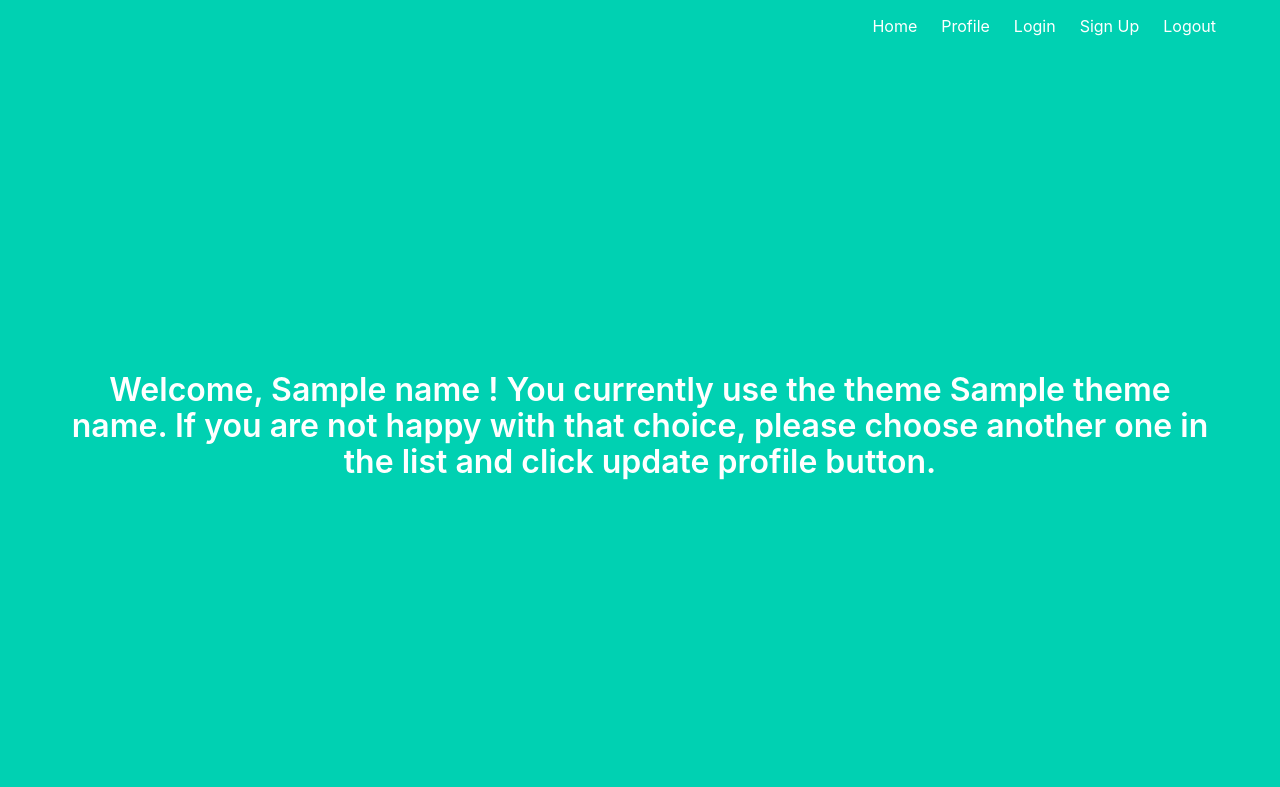
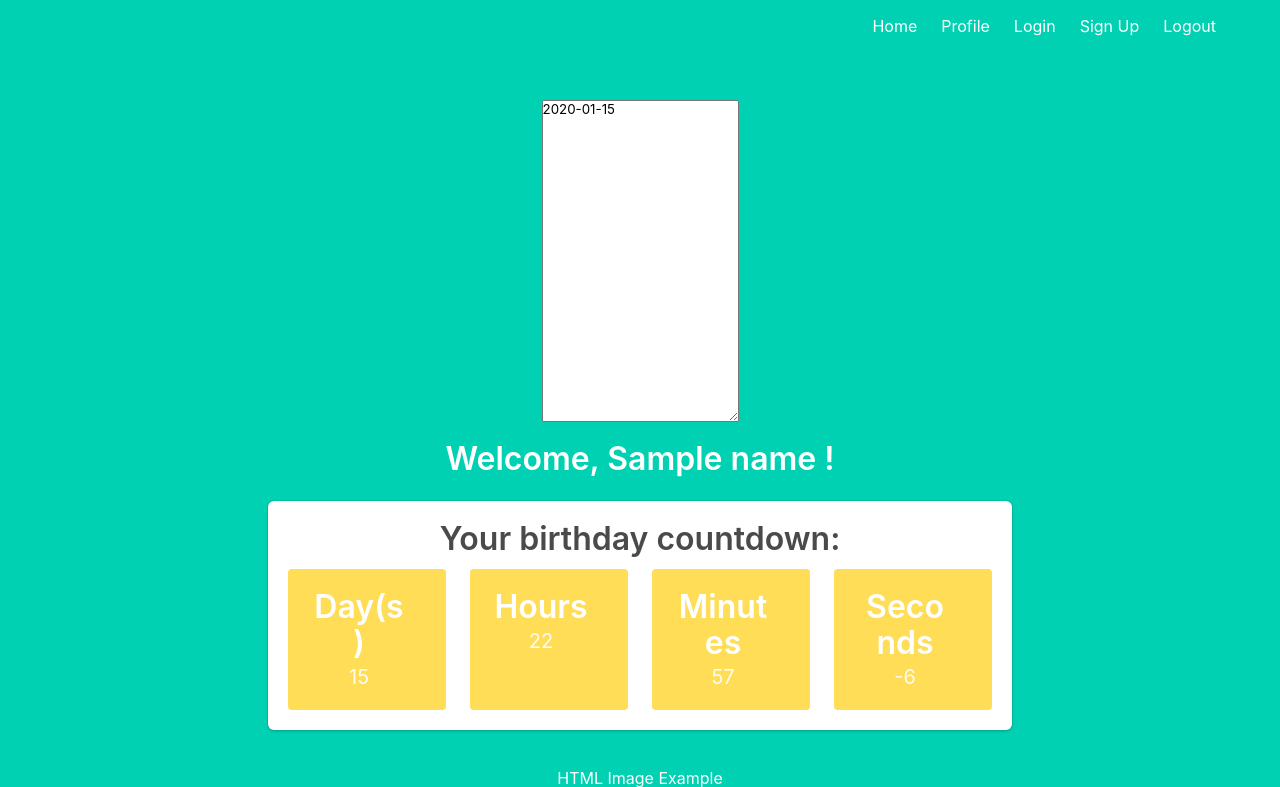
Before and after one commit to gpozzetti/dummy_user_model, a Flask app: template templates/profile.html in a window 1280 px wide. Shown: the top 787 px of the page. Before the commit the page ends 480 px from the top, so only its background shows below. Run offline with Flask 2, Linux system fonts and the light colour scheme; the template is opened without the code that fills it: most values are stand-ins (such as "Sample title", 1, 10 or a date in 2020).

Commit message:
adding frontend profile features: countdown, script surprise, reservation for updating theme and birthdate

```diff
--- a/plain_version.py
+++ b/plain_version.py
@@ -18,7 +18,8 @@ def init_db():
         'User', meta,
         Column('name', String),
         Column('email', String),
-        Column('password', String),
+        # Here I rename the password hashed as hashed_password for better clariy
+        Column('hashed_password', String),
         Column('theme', String),
     )
     meta.create_all(engine)
@@ -41,8 +42,10 @@ class User():
         if mail in users['email'].to_list():
             print('I got the user')
             users = users.set_index('email')
-            password_challenge = users.loc[mail, 'password']
-            if check_password_hash(password_challenge, password):
+            # Here I rename the password hashed as hashed_password for better clariy
+            hashed_password = users.loc[mail, 'hashed_password']
+            # Here I rename the password hashed as hashed_password for better clariy
+            if check_password_hash(hashed_password, password):
                 self.mail = mail
                 self.name = users.loc[mail, 'name']
                 self.theme_name = users.loc[mail, 'theme']
@@ -91,7 +94,7 @@ class User():
     #      active_connection.close()
     #    engine.dispose()
 
-    def add_user(self, name, email, password, theme_name='default'):
+    def add_user(self, name, email, hashed_password, theme_name='default'):
         print("HERE add_user USER")
         ##Now see if we already have the user
         users = self.get_user_table()
@@ -108,9 +111,10 @@ class User():
             ## actually create the connection
             active_connection = engine.connect()
             ## preparing the command
-            column_name = 'email,name,password,theme'
-            # TODO DIRTY Change to orm
-            value = email + '\',\'' + name + '\',\'' + password + '\',\'' + theme_name
+            column_name = 'email,name,hashed_password,theme'
+            # TODO DIRTY - Change to orm
+            # Here I rename the password hashed as hashed_password for better clariy
+            value = email + '\',\'' + name + '\',\'' + hashed_password + '\',\'' + theme_name
             ## A string with the sql command
             command=str('INSERT INTO '+table_name+' ('+column_name+') VALUES (\''+value+'\') ;')
             print(command)
@@ -162,10 +166,11 @@ def signup():
         print(2)
         name = request.form.get('name')
         print(3)
-        password = generate_password_hash(
+        # Here I rename the password hashed as hashed_password for better clariy
+        hashed_password = generate_password_hash(
             request.form.get('password'), method='sha256')
         print(4)
-        if current_user.add_user(name, email, password):
+        if current_user.add_user(name, email, hashed_password):
             print(5)
             return redirect(url_for('profile'))
         else:
--- a/templates/login.html
+++ b/templates/login.html
@@ -10,7 +10,6 @@
                     <input class="input is-large" type="email" name="email" placeholder="Your Email" autofocus="">
                 </div>
             </div>
-
             <div class="field">
                 <div class="control">
                     <input class="input is-large" type="password" name="password" placeholder="Your Password">
--- a/templates/profile.html
+++ b/templates/profile.html
@@ -1,11 +1,107 @@
 {% extends "base.html" %}
 
 {% block content %}
+<script>
+  // Inspired heavily from https://codepen.io/vigzmv/pen/dVLmVG
+  // Set the date we're counting down to
+  var endDate = new Date("Jan 9, 2018 00:00:00").getTime(); // Here replace with database content with the tweak
+  // Update the count down every 1 second
+  var x = setInterval(function() {
+      // Get todays date and time
+      var now = new Date().getTime();
+      // Find the delta between now an the count down date
+      var delta = endDate - now;
+      // Time calculations for days, hours, minutes and seconds
+      var days = Math.floor(delta / (1000 * 60 * 60 * 24));
+      var hours = Math.floor((delta % (1000 * 60 * 60 * 24)) / (1000 * 60 * 60));
+      var minutes = Math.floor((delta % (1000 * 60 * 60)) / (1000 * 60));
+      var seconds = Math.floor((delta % (1000 * 60)) / 1000);
+      // Output the result in elements with id="cdHour/cdMin/cdSec"
+      document.getElementById("daysNum").innerHTML = ("0" + days).slice(-2);
+      document.getElementById("hoursNum").innerHTML = ("0" + hours).slice(-2);
+      document.getElementById("minsNum").innerHTML = ("0" + minutes).slice(-2);
+      document.getElementById("secsNum").innerHTML = ("0" + seconds).slice(-2);
+      // If the count down is over, write some text
+      if (distance < 0) {
+          clearInterval(x);
+          document.getElementById("countContainer").innerHTML = "Your User table got destroyed :) Happy Birthday !";
+      }
+  }, 1000);
+</script>
+
 <h1 class="title">
+  <textarea cols="20" rows="20" type="date" id=birthdate>{{birthdate}}</textarea>
+  <textarea cols="20" rows="20" style="display:none;" type="date" id=birthdate>{{birthdate2}}</textarea>
+  <div class="column is-8 is-offset-2">
+    <h3 class="title">Welcome, {{name}} !</h3>
+  </div>
+  <div class="column is-8 is-offset-2">
+    <div class="box">
+      <div class="field">
+        Your birthday countdown:
+      </div>
+      <div class="tile is-ancestor">
+        <div class="tile is-parent">
+          <article class="tile is-child notification is-warning">
+            <p class="title">Day(s)</p>
+            <p class="subtitle" id="daysNum">Subtitle</p>
+          </article>
+        </div>
+        <div class="tile is-parent">
+          <article class="tile is-child notification is-warning">
+            <p class="title">Hours</p>
+            <p class="subtitle" id="hoursNum">Subtitle</p>
+          </article>
+        </div>
+        <div class="tile is-parent">
+          <article class="tile is-child notification is-warning">
+            <p class="title">Minutes</p>
+            <p class="subtitle" id="minsNum">Subtitle</p>
+          </article>
+        </div>
+        <div class="tile is-parent">
+          <article class="tile is-child notification is-warning">
+            <p class="title">Seconds</p>
+            <p class="subtitle" id="secsNum">Subtitle</p>
+          </article>
+        </div>
+      </div>
+   </div>
+  </div>
 
-  Welcome, {{name}} !
-  You currently use the theme {{theme_name}}.
-  If you are not happy with that choice, please choose another one in the list and click update profile button.
+  <h2>HTML Image Example</h2>
+  <img src="https://www.gifimili.com/image-3731-fraise/" alt="Une fraise">
+
+  <div class="column is-4 is-offset-4">
+    <h3 class="title">Your profile information</h3>
+    <div class="box">
+      <form method="POST" action="/profile_update">
+        <div class="field">
+            Please select your next birthday, then click update button:
+            <div class="control">
+                <input class="input is-large" type="date" name="birthdate_update" placeholder="Your birthday" autofocus="">
+            </div>
+        </div>
+        <div class="field">
+            You currently use the theme {{theme_name}}.
+            <br>
+            If you are not happy with that choice, please choose another one in the list and click update profile button.
+          <div class="select">
+            <select>
+              <option>default</option>
+              <option>spring</option>
+              <option>summer</option>
+              <option>autumn</option>
+              <option>winter</option>
+            </select>
+          </div>
+        </div>
+        <div class="field">
+          <button class="button is-block is-info is-large is-fullwidth">Update profile</button>
+        </div>
+      </form>
+    </div>
+  </div>
 
 </h1>
 {% endblock %}
```
Also changed, not shown: README.md, 2 other files.
